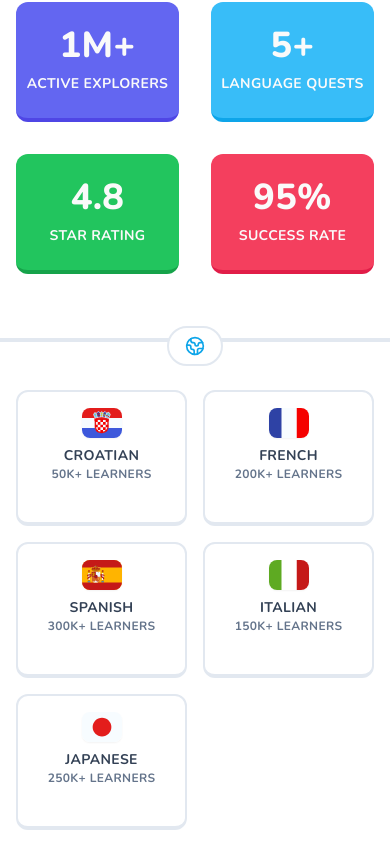
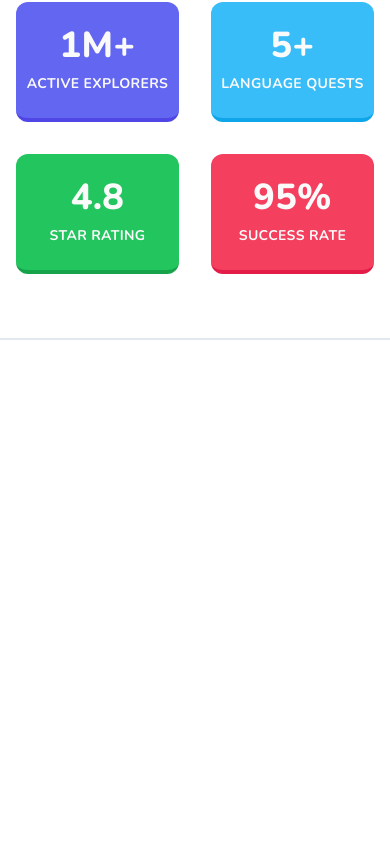
Before and after one commit to edwardbudaza/lingua, a Next.js app: page / in a window 390 px wide. Shown: the part 2300-3146 px from the top of the page. After the commit the page ends 2640 px from the top, so only its background shows below. Built offline with nearby package versions, Linux system fonts and the light colour scheme; no server answers.

Commit message:
drizzle and neon setup

```diff
--- a/src/app/(marketing)/_components/footer.tsx
+++ b/src/app/(marketing)/_components/footer.tsx
@@ -14,7 +14,7 @@ export const Footer = () => {
   ];
 
   return (
-    <footer className="border-t-2 border-slate-200 bg-white pb-4">
+    <footer className="hidden lg:block border-t-2 border-slate-200 bg-white pb-4">
       <div className="max-w-6xl mx-auto px-4">
         <div className="flex items-center justify-center gap-2 -mt-4">
           <div className="bg-white px-4 py-2 border-2 border-slate-200 rounded-full">
@@ -22,7 +22,7 @@ export const Footer = () => {
           </div>
         </div>
 
-        <div className="grid grid-cols-2 md:grid-cols-3 lg:grid-cols-5 gap-4 mt-6">
+        <div className="grid lg:grid-cols-5 gap-4 mt-6">
           {languages.map((lang) => (
             <Link href={`/learn/${lang.code}`} key={lang.code}>
               <Button
```
Also changed, not shown: drizzle.config.ts (added, +11 -0 lines), package.json (+8 -1 lines), src/db/drizzle.ts (added, +9 -0 lines), src/db/schema.ts (added, +7 -0 lines), 1 other file (tests, documents, lock files or other folders).
